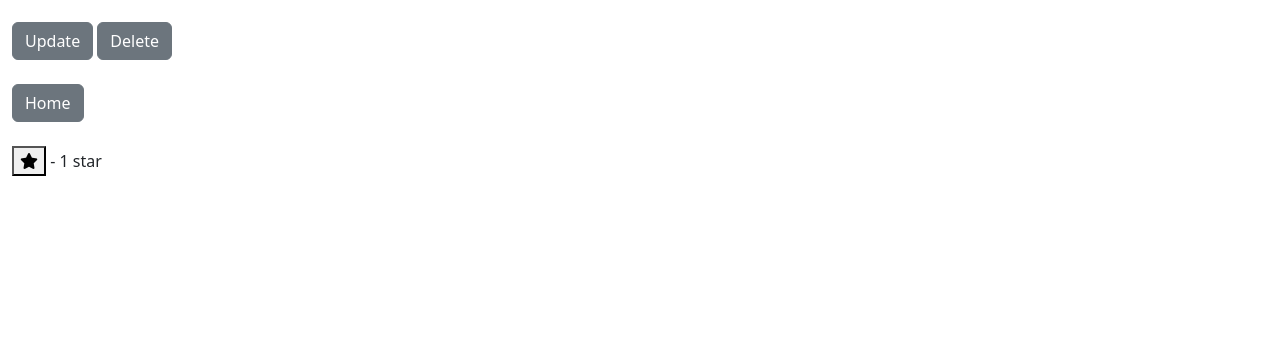
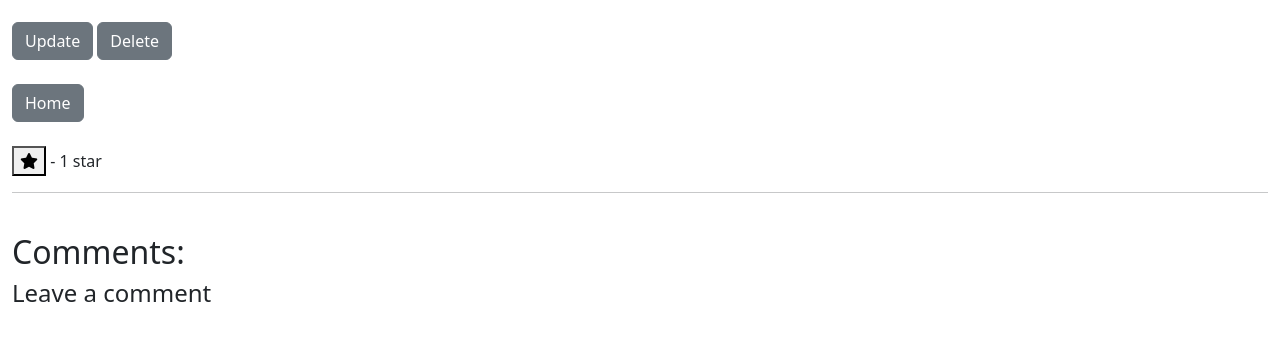
Before and after one commit to cwallacebailey/Django-SouthWest-Walkers, a Django app: page /detail/1 in a window 1280 px wide. Shown: the part 203-544 px from the top of the page. Run offline with Django 4.2, Linux system fonts and the light colour scheme; a user stored in the database is signed in; tables that the repository leaves empty hold one stand-in row (values such as "Sample post"); parts of the project's set-up code (start-up, migrations or seed data) failed here and were passed over; some libraries are stand-ins or nearby versions.

Commit message:
add in commenting function, updated views and forms.py

```diff
--- a/blog/admin.py
+++ b/blog/admin.py
@@ -1,5 +1,5 @@
 from django.contrib import admin
-from .models import Post, ProfilePicture
+from .models import Post, ProfilePicture, Comment
 from django_summernote.admin import SummernoteModelAdmin
 
 
@@ -11,7 +11,11 @@ class PostAdmin(SummernoteModelAdmin):
     list_display = ('post_title', 'post_author', 'created_date', 'pk')
     search_fields = ('post_title', 'post_author', 'created_date', 'pk')
 
+
 @admin.register(ProfilePicture)
 class ProfileAdmin(SummernoteModelAdmin):
 
     list_display = ('user_name', 'profile_image', 'profile_image_owner')
+
+
+admin.site.register(Comment)
--- a/blog/views.py
+++ b/blog/views.py
@@ -27,11 +27,35 @@ class DetailView(generic.DetailView):
     def get(self, request, pk, *args, **kwargs):
         queryset = Post.objects
         obj = get_object_or_404(queryset, pk=pk)
+        comments = obj.comment.order_by("-created_date")
         return render(
             request,
             "detail_view.html",
             {
                 "post": obj,
+                "comments": comments,
+            }
+        )
+
+    def post(self, request, pk, *args, **kwargs):
+        queryset = Post.objects
+        obj = get_object_or_404(queryset, pk=pk)
+        comments = obj.comment.order_by("-created_date")
+        comment_form = CommentForm(data=request.POST)
+
+        if comment_form.is_valid():
+            comment_form.instance.comment_author = self.request.user
+            comment.post = post
+            return super().form_valid(form)
+        else:
+            comment_form = CommentForm()
+
+        return render(
+            request,
+            "detail_view.html",
+            {
+                "post": obj,
+                "comments": comments,
             }
         )
 
--- a/templates/detail_view.html
+++ b/templates/detail_view.html
@@ -42,6 +42,19 @@
         {% endif %}
     </form>
 
+    <hr>
+    <br>
+    <h2>Comments:</h2>
+        <h4>Leave a comment</h4>
+        <form method="post">
+            {{ comment_form }}
+
+        </form>
+
+
+
+
+
     {% else %}
 
         <button type="submit", name="post_id", value="{{ post.id }}"><i class="far fa-star"></i></button> - {{ post.total_stars }} Stars
```
Also changed, not shown: blog/forms.py (+11 -1 lines).
